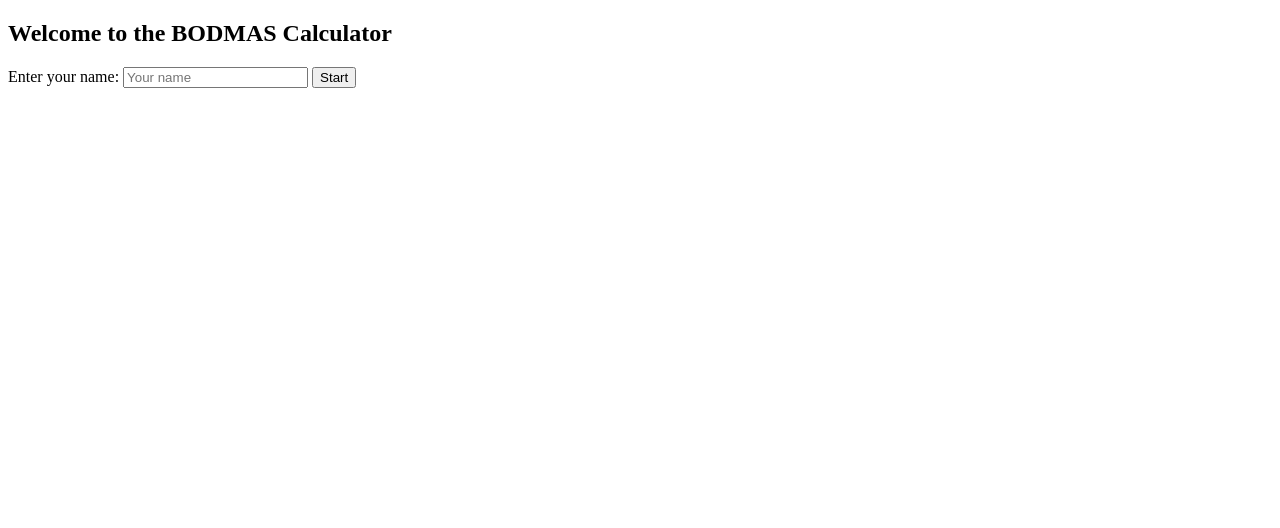
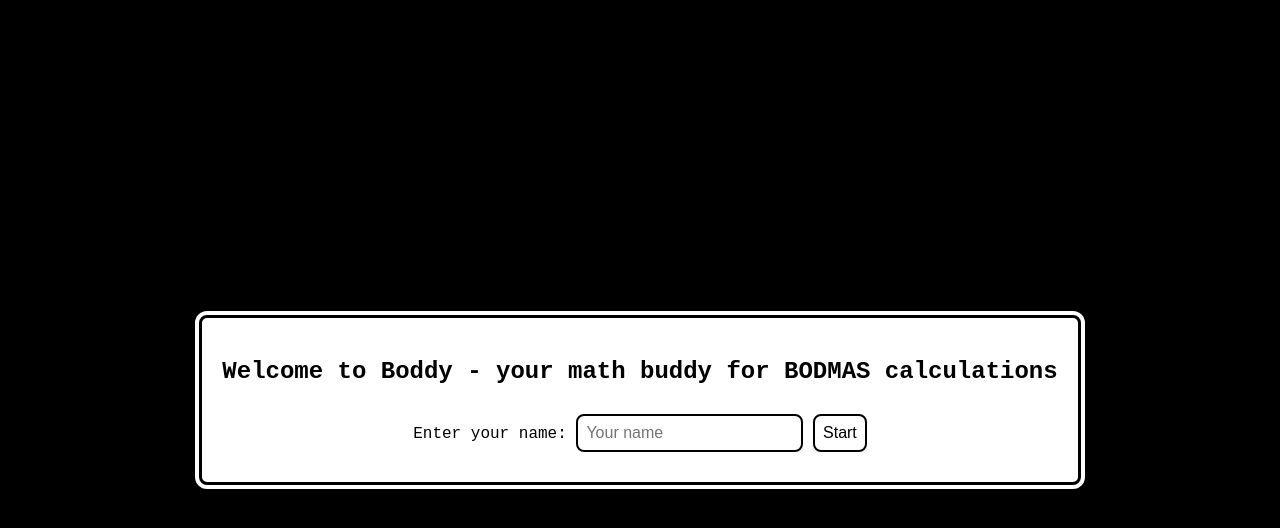
Before and after one commit to frankieakam/boddy, a plain HTML site: page boddy.html in a window 1280 px wide. Drawn offline with Linux system fonts and the light colour scheme.

Commit message:
modified index.html

```diff
--- a/boddy.html
+++ b/boddy.html
@@ -4,11 +4,11 @@
     <meta charset="UTF-8">
     <meta name="viewport" content="width=device-width, initial-scale=1.0">
     <title>BODMAS Calculator</title>
-    <link rel="stylesheet" href="bodmas.css">
+    <link rel="stylesheet" href="boddy.css">
 </head>
 <body>
     <div id="welcome-screen">
-        <h2>Welcome to the BODMAS Calculator</h2>
+        <h2>Welcome to Boddy - your math buddy for BODMAS calculations</h2>
         <label for="student-name">Enter your name:</label>
         <input type="text" id="student-name" placeholder="Your name">
         <button onclick="startCalculator()">Start</button>
```
